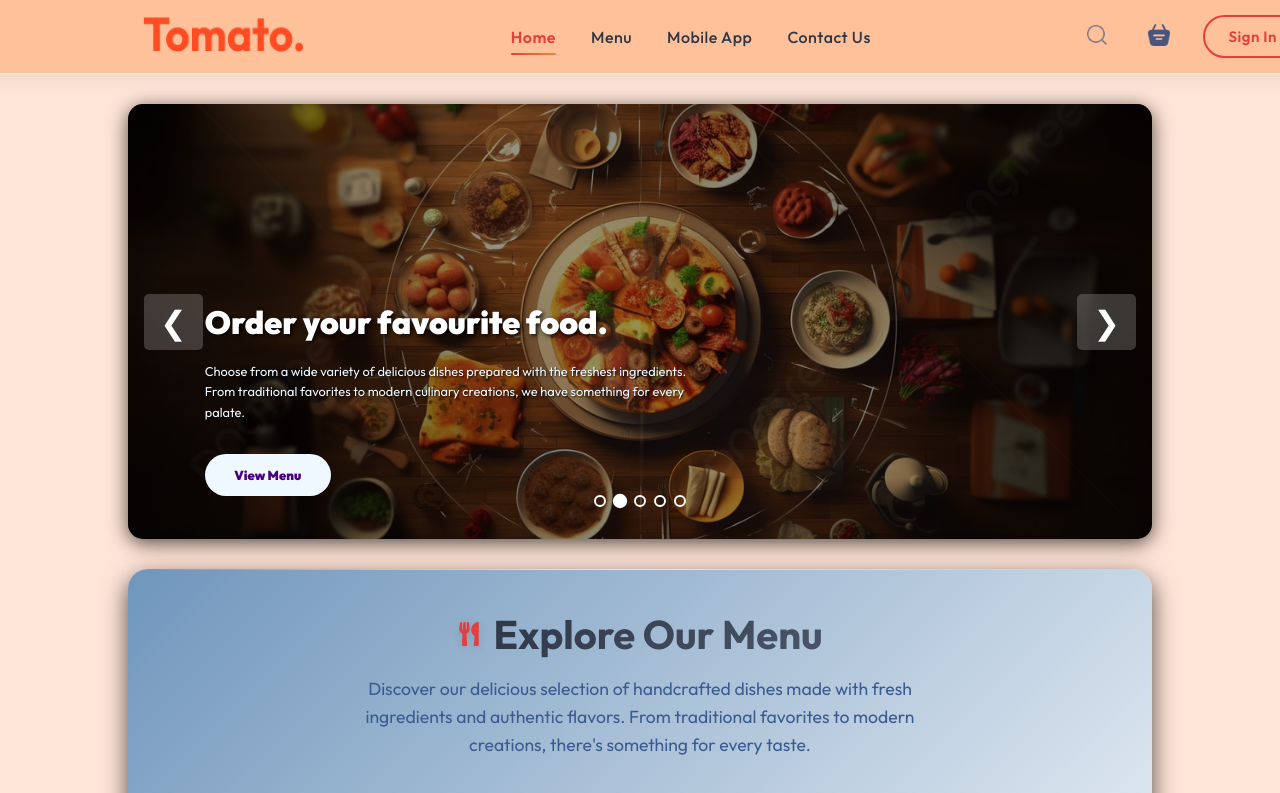
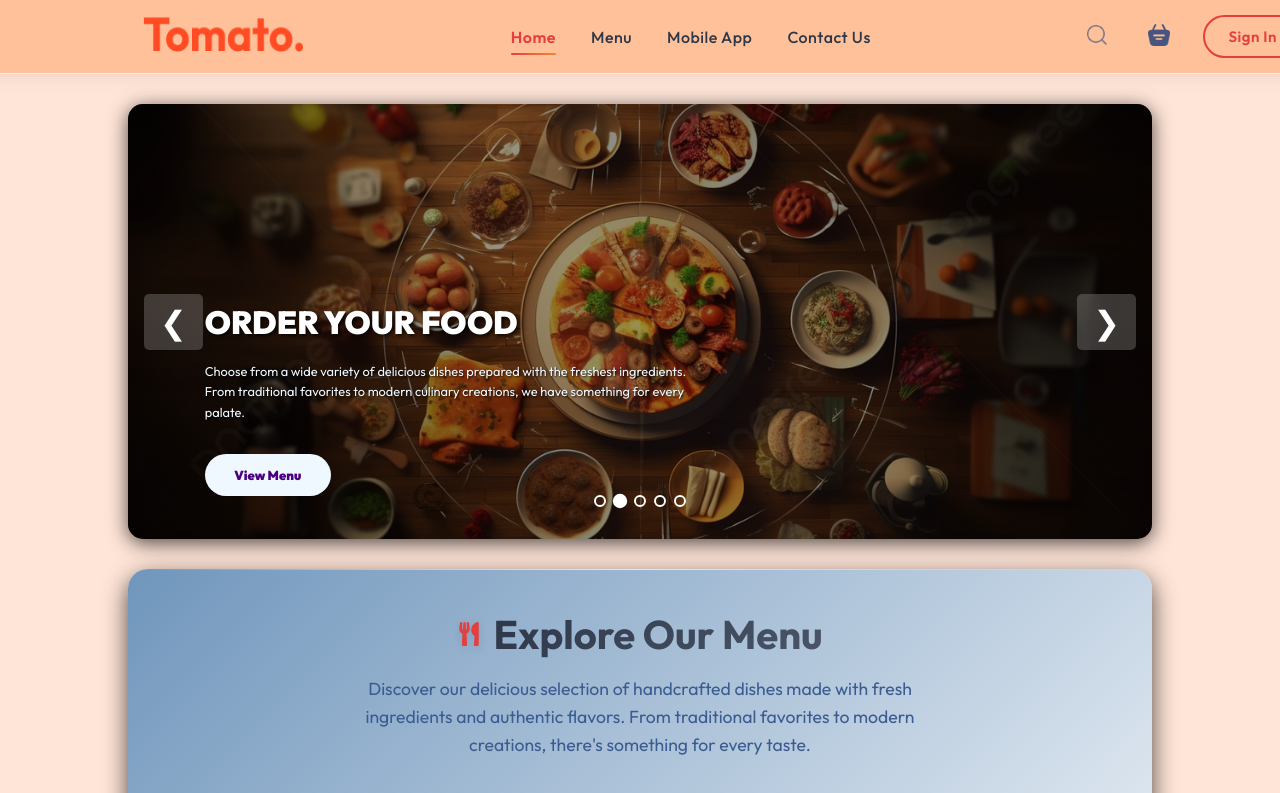
Before and after one commit to Isharaf773/DevOps_latest, a React (Vite) app in the folder frontend/: page / in a window 1280 px wide. Shown: the top 793 px of the page. Built offline with nearby package versions, Linux system fonts and the light colour scheme; no server answers.

Commit message:
Update homepage color

```diff
--- a/frontend/src/components/Header/Header.jsx
+++ b/frontend/src/components/Header/Header.jsx
@@ -46,7 +46,7 @@ const Header = () => {
             style={{ backgroundImage: `url(${image})` }}
           >
             <div className="header-contents">
-              <h2>Order your favourite food.</h2>
+              <h2>ORDER YOUR FOOD</h2>
               <p>Choose from a wide variety of delicious dishes prepared with the freshest ingredients. From traditional favorites to modern culinary creations, we have something for every palate.</p>
               <button>View Menu</button>
             </div>
```
